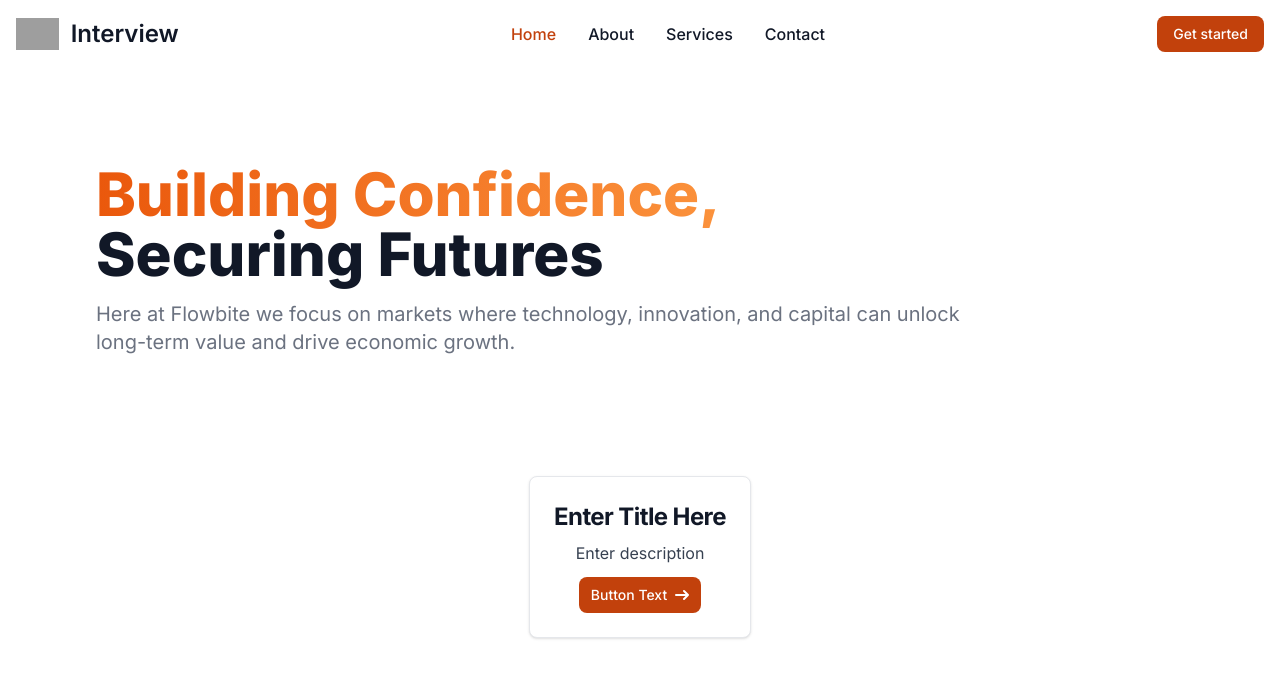
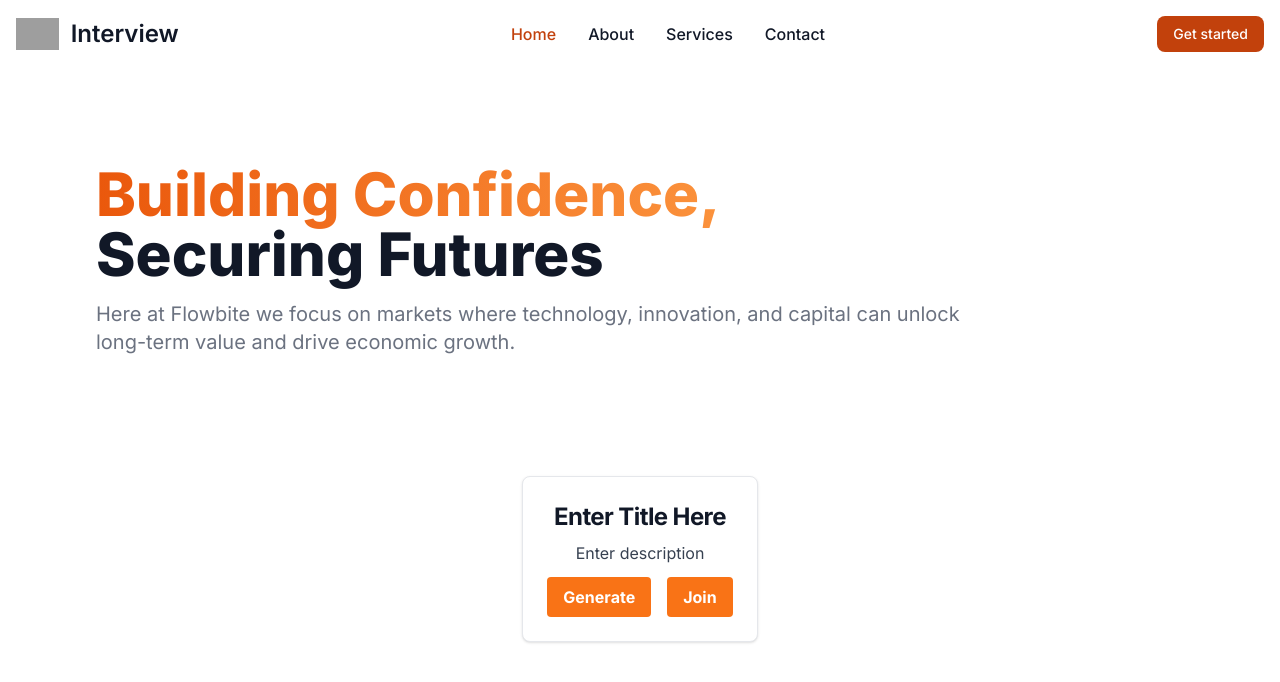
Before and after one commit to Suraj-Samgir/interview, a Next.js app: page / in a window 1280 px wide. Shown: the top 682 px of the page. Built offline with nearby package versions, Linux system fonts and the light colour scheme; grey boxes are pictures that could not be loaded.

Commit message:
Joining Input - Card

```diff
--- a/app/page.js
+++ b/app/page.js
@@ -7,7 +7,7 @@
     <>
       <NavBar />
       <IntoBanner />
-      <Card title="Enter Title Here" desc="Enter description" buttontext="Button Text"/>
+      <Card title="Enter Title Here" desc="Enter description" button1text="Generate" button2text="Join"/>
 
     </>
   );
--- a/components/Card.js
+++ b/components/Card.js
@@ -1,23 +1,96 @@
-import React from 'react'
+// components/Card.js
+"use client"
+import React, { useState } from 'react';
 
 export default function Card(props) {
+  const [showForm, setShowForm] = useState(false);
+
+  const showInput = () => {
+    // setShowForm(true);
+    if(showForm)
+    {
+      setShowForm(false);
+    }
+    else
+    {
+      setShowForm(true);
+    }
+  };
+
   return (
     <>
-    <div className="flex items-center justify-center text-center mb-5">
-    <div className="max-w-sm p-6 bg-white border border-gray-200 rounded-lg shadow dark:bg-gray-800 dark:border-gray-700">
-    <a href="#">
-        <h5 className="mb-2 text-2xl font-bold tracking-tight text-gray-900 dark:text-white">{props.title}</h5>
-    </a>
-    <p className="mb-3 font-normal text-gray-700 dark:text-gray-400">{props.desc}</p>
-    <a href="#" className="inline-flex items-center px-3 py-2 text-sm font-medium text-center text-white bg-orange-700 rounded-lg hover:bg-orange-800 focus:ring-4 focus:outline-none focus:ring-orange-300 dark:bg-orange-600 dark:hover:bg-orange-700 dark:focus:ring-orange-800">
-        {props.buttontext}
-        <svg className="rtl:rotate-180 w-3.5 h-3.5 ms-2" aria-hidden="true" xmlns="http://www.w3.org/2000/svg" fill="none" viewBox="0 0 14 10">
-            <path stroke="currentColor" stroke-linecap="round" stroke-linejoin="round" stroke-width="2" d="M1 5h12m0 0L9 1m4 4L9 9"/>
-        </svg>
-    </a>
-</div>
-    </div>
+      <div className="flex items-center justify-center text-center mb-5">
+        <div className="max-w-sm p-6 bg-white border border-gray-200 rounded-lg shadow dark:bg-gray-800 dark:border-gray-700">
+          <a href="#">
+            <h5 className="mb-2 text-2xl font-bold tracking-tight text-gray-900 dark:text-white">
+              {props.title}
+            </h5>
+          </a>
+          <p className="mb-3 font-normal text-gray-700 dark:text-gray-400">
+            {props.desc}
+          </p>
 
+          <button
+            className="bg-orange-500 hover:bg-orange-700 text-white font-bold py-2 px-4 rounded focus:outline-none focus:shadow-outline"
+            type="button"
+          >
+            {props.button1text}
+          </button>
+
+          <button
+            className="bg-orange-500 hover:bg-orange-700 text-white font-bold py-2 px-4 rounded focus:outline-none focus:shadow-outline ml-4"
+            type="button"
+            onClick={showInput}
+          >
+            {props.button2text}
+          </button>
+
+          {showForm && (
+            <div className="w-full max-w-xs mx-auto" id="userInput">
+              <form className="bg-white shadow-md rounded px-8 pt-6 pb-8 mb-4">
+                <div className="mb-4">
+                  <label
+                    className="block text-gray-700 text-sm font-bold mb-2"
+                    htmlFor="screenPeer"
+                  >
+                    Peer ID (Screen)
+                  </label>
+                  <input
+                    className="shadow appearance-none border rounded w-full py-2 px-3 text-gray-700 leading-tight focus:outline-none focus:shadow-outline"
+                    id="screenPeer"
+                    type="text"
+                    placeholder="Screen Peer Id"
+                  />
+                </div>
+
+                <div className="mb-6">
+                  <label
+                    className="block text-gray-700 text-sm font-bold mb-2"
+                    htmlFor="cameraPeer"
+                  >
+                    Peer ID (Camera)
+                  </label>
+                  <input
+                    className="shadow appearance-none border rounded w-full py-2 px-3 text-gray-700 leading-tight focus:outline-none focus:shadow-outline"
+                    id="cameraPeer"
+                    type="text"
+                    placeholder="Camera Peer Id"
+                  />
+                </div>
+
+                <div className="flex items-center justify-center">
+                  <button
+                    className="bg-orange-500 hover:bg-orange-700 text-white font-bold py-2 px-4 rounded focus:outline-none focus:shadow-outline"
+                    type="button"
+                  >
+                    Action
+                  </button>
+                </div>
+              </form>
+            </div>
+          )}
+        </div>
+      </div>
     </>
-  )
+  );
 }
```
